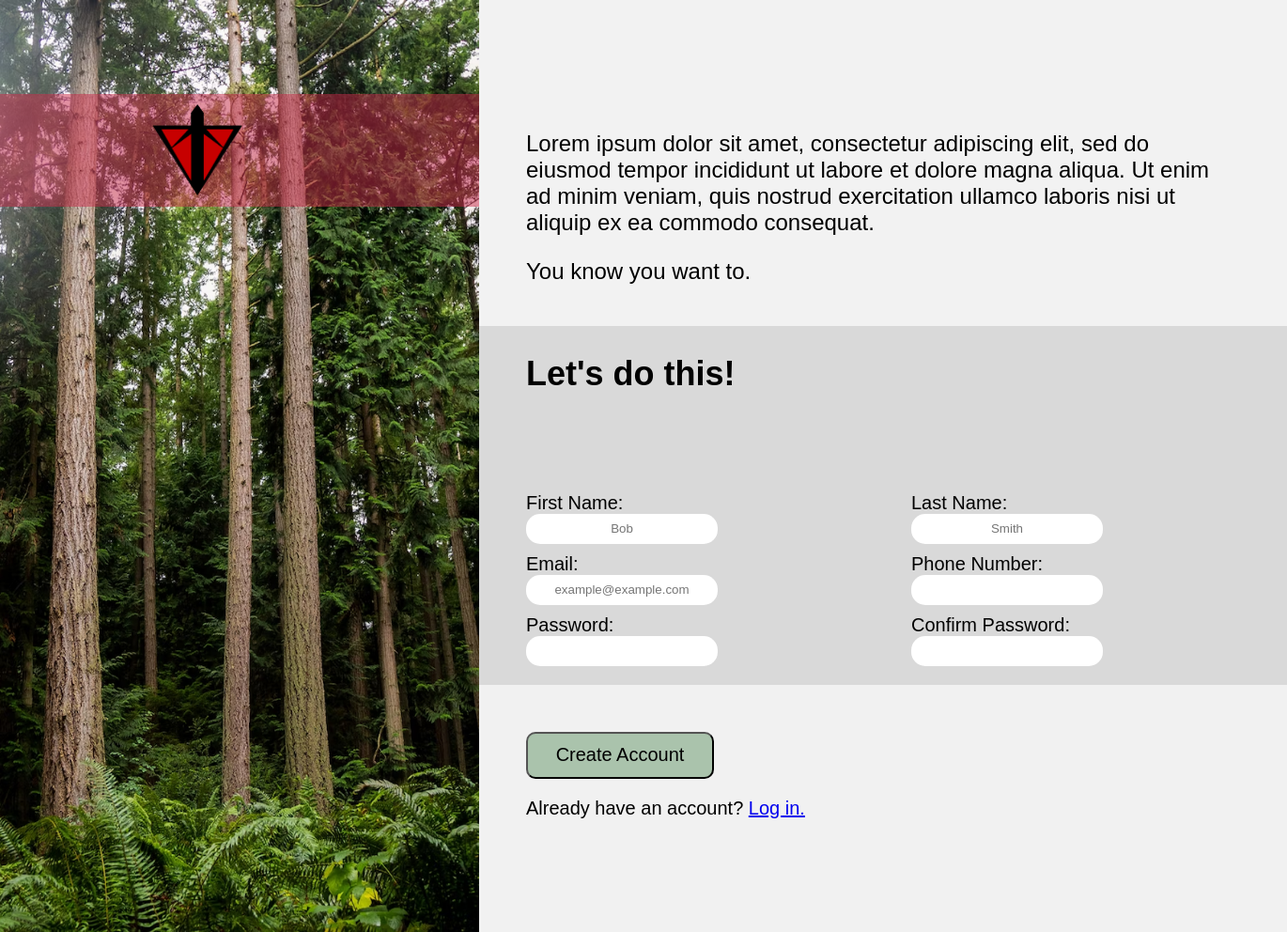
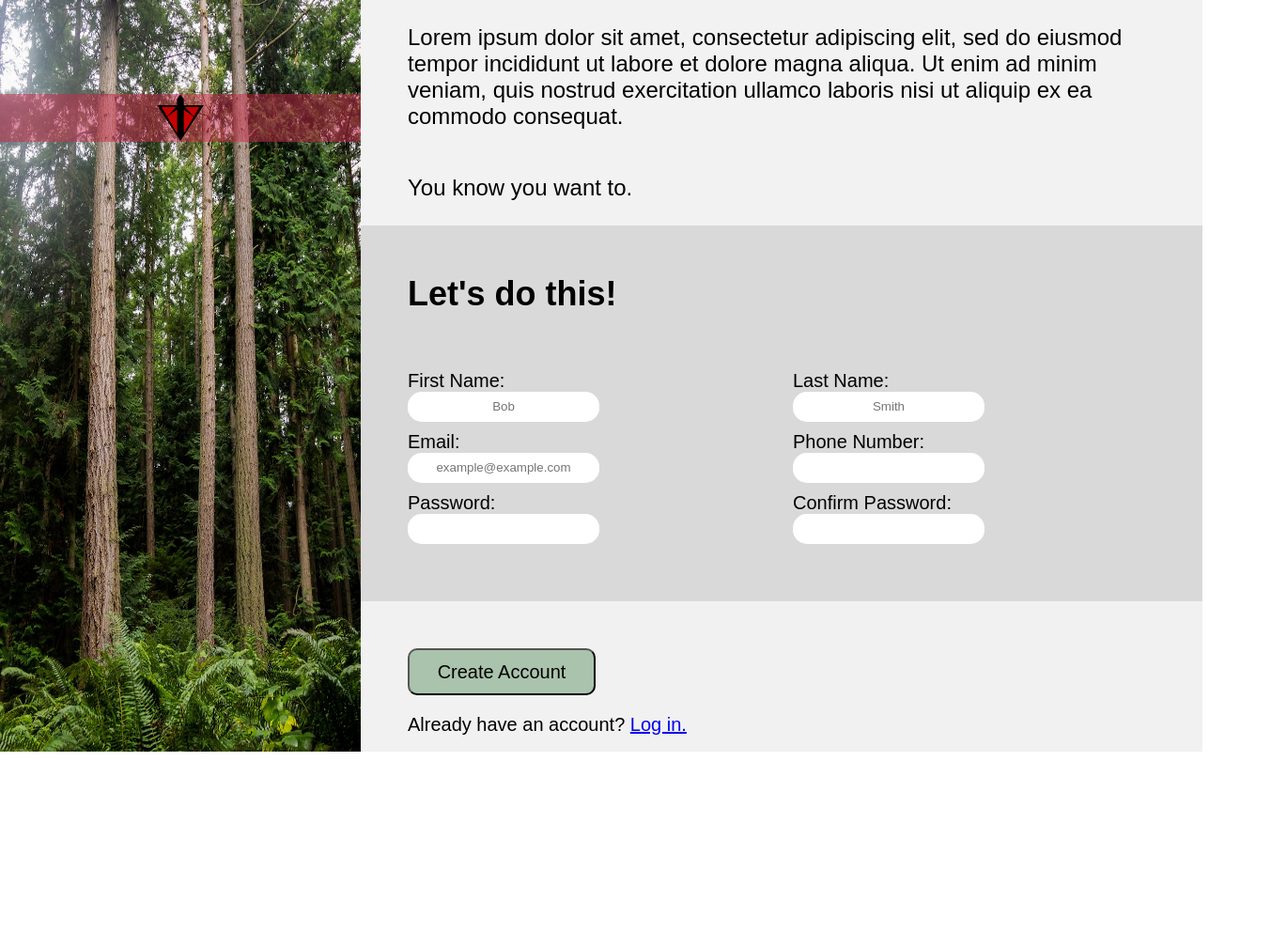
Before and after one commit to DomenicGTH/Sign-up-Form, a plain HTML site: page index.html in a window 1280 px wide. Shown: the whole page at 94% size, 1370 px wide, since content can reach past the window. After the commit the page ends 803 px from the top, so only its background shows below. Drawn offline with Linux system fonts and the light colour scheme; a web font is replaced by a local one.

Commit message:
fixed viewport for bigger screens

```diff
--- a/style.css
+++ b/style.css
@@ -13,39 +13,44 @@ input {
     background-color: rgb(166, 166, 248);
 }
 .image {
-    width: 600px;
-    height: 100%;
+    height: 100vh;
+    width: 30vw;
 }
 
 #lower {
     display: flex;
     flex-flow: column;
-    background-color:#d9d9d9;
-    height: calc(100 / 3);
-    font-family:'Tilt Warp' , sans-serif;
+    background-color: #d9d9d9;
+    height: 50vh;
+    font-family: 'Tilt Warp' , sans-serif;
     font-size: 24px;
+    justify-content: center;
 }
 
 .lowercont {
-    padding-bottom: 20px;
     padding-left: 50px;
+    display: flex;
+    align-items: flex-start;
+    flex-flow: column;
+    gap: 60px;
+    padding-top: 50px;
 }
 
 .textintro {
     display: flex;
     flex-flow: column;
-    justify-content: initial;
+    justify-content: center;
     background-color: #f2f2f2;
-    font-family:'Tilt Warp' , sans-serif;
+    font-family: 'Tilt Warp' , sans-serif;
     font-size: 24px;
-    height: calc(100 / 3);
+    height: 30vh;
+    gap: 100px;
 }
 
 .introcont {
-    padding-top: 115px;
     padding-right: 75px;
     padding-left: 50px;
-    padding-bottom: 20px;
+    display: grid;
 }
 
 .signup {
@@ -54,17 +59,12 @@ input {
     font-family: 'Tilt Warp' , sans-serif;
     font-size: 20px;
     background-color: #f1f1f1;
-    height: calc(100 / 3);
+    height: 20vh;
 }
 
 .signcont {
     padding-left: 50px;
     padding-top: 50px;
-    padding-bottom: 100px;
-}
-
-h2 {
-    padding-bottom: 75px;
 }
 
 /* input,label {
@@ -104,11 +104,12 @@ input[type=number]::-webkit-outer-spin-button {
 }
 
 .foreground {
-    width: 100px;
     position: absolute;
-    height: 100px;
+    height: 4vw;
+    width: 4vw;
     margin: 100px 0px 0px 0px;
-    padding: 10px 250px;
+    padding-left: 13vw;
+    padding-right: 13vw;
     background-color: rgb(202, 44, 75, .5);
 }
 
@@ -126,3 +127,11 @@ input[type=number]::-webkit-outer-spin-button {
     font-size: 20px;
     background-color: #aac3ac;
 }
+
+.inputbox {
+    padding-bottom: 60px;
+}
+
+h2 {
+    margin: 0;
+}
```
